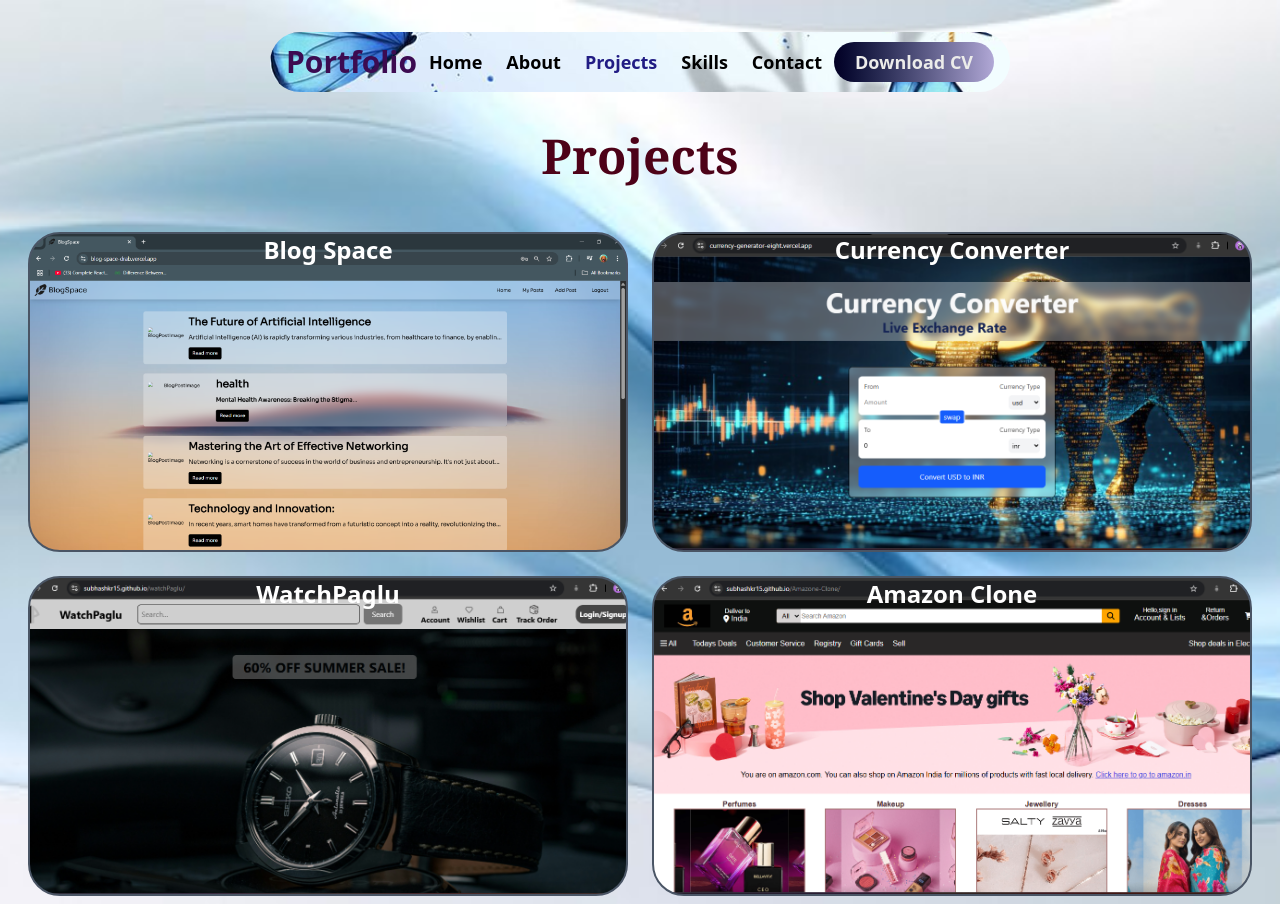
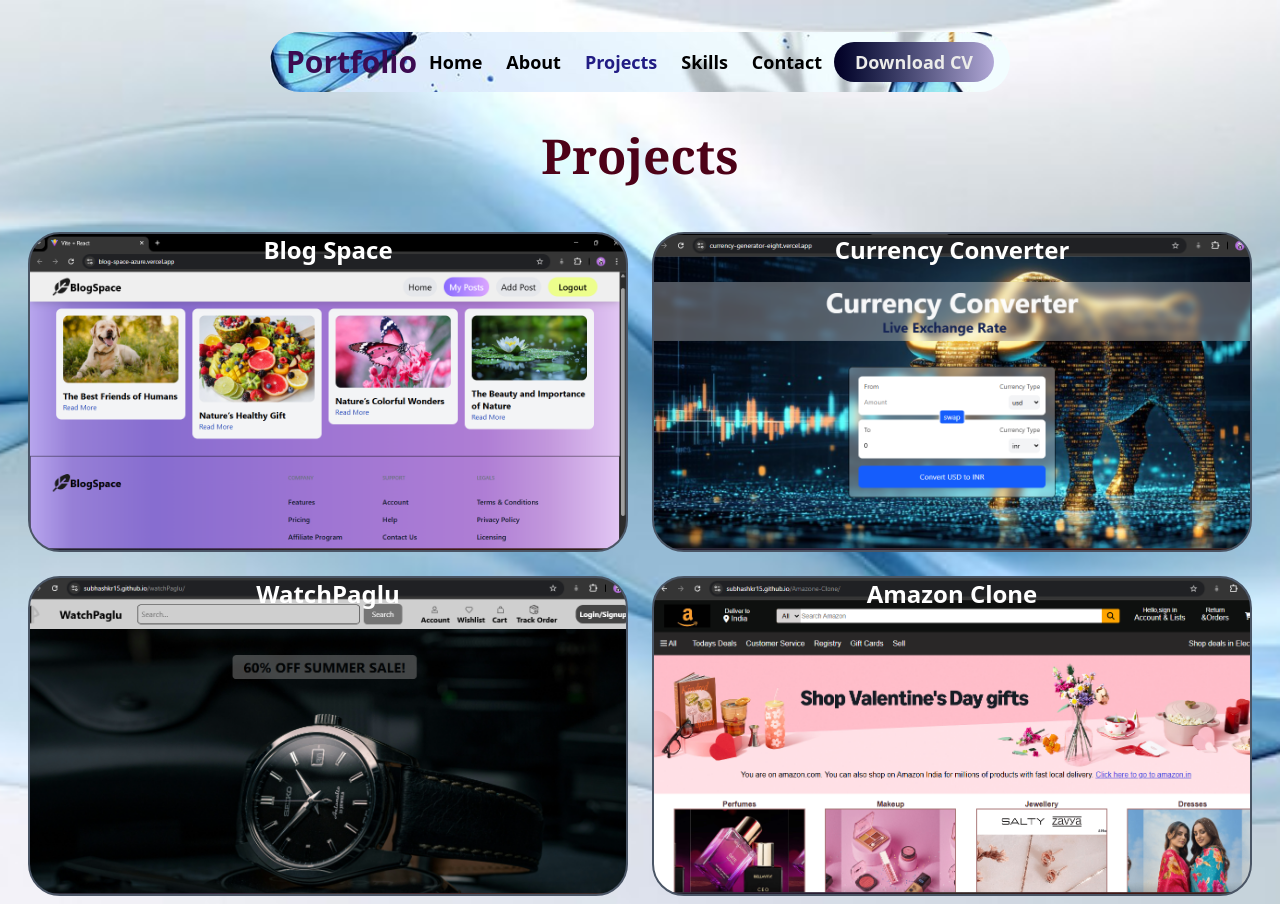
Before and after one commit to Subhashkr15/portfolio, a React (Vite) app: page /Projects in a window 1280 px wide. Built offline with nearby package versions, Linux system fonts and the light colour scheme.

Commit message:
BlogSpace link added

```diff
--- a/src/components/about/About.jsx
+++ b/src/components/about/About.jsx
@@ -28,7 +28,7 @@
           <button className="w-40 h-10 text-[18px] font-bold rounded-full text-[#ffffff]  mt-4 md:mt-8 md:mb-4 ml-2 cursor-pointer bg-gradient-to-r md:block hidden from-[#030124] to-[#b1a8d6]">
             More about me
           </button>
-          <Link to="https://drive.google.com/file/d/1icjzq_E9c8r8cklXQ1S77gOIoCVLsLm7/view?usp=sharing">
+          <Link to="https://drive.google.com/file/d/1vqSNISRLN1wv87Bii889lSzTHJSRoWjq/view?usp=sharing">
           <button className="w-40 h-10 text-[18px] font-bold rounded-full text-[#ffffff] md:hidden  mt-4 md:mt-10 mb-3 cursor-pointer bg-gradient-to-r from-[#030124] to-[#b1a8d6]">
             Download CV
           </button>
--- a/src/components/header/Header.jsx
+++ b/src/components/header/Header.jsx
@@ -33,7 +33,7 @@
             <li></li>
             </ul>
             </div>
-            <Link to="https://drive.google.com/file/d/1icjzq_E9c8r8cklXQ1S77gOIoCVLsLm7/view?usp=sharing">
+            <Link to="https://drive.google.com/file/d/1vqSNISRLN1wv87Bii889lSzTHJSRoWjq/view?usp=sharing">
             <div className='md:block hidden'>
                <p className="bg-gradient-to-r   from-[#030124] to-[#b1a8d6] md:w-40 w-15 md:text-lg text-[8px] focus:ring-3 focus:ring-violet-950    cursor-pointer
             rounded-full  flex justify-center  items-center hover:border-2 focus:outline-none md:h-10 h-6 text-[#ececea]">
--- a/src/components/projects/Projects.jsx
+++ b/src/components/projects/Projects.jsx
@@ -8,10 +8,11 @@
         <div className="flex flex-wrap justify-center items-center font-bold  font-serif text-5xl text-rose-950 mt-10">Projects</div>
         <div className='h-auto w-full flex flex-wrap text-white justify-center mt-5 md:mt-10'>
 
-
-            <div className="h-80 w-80 md:w-150 md:h-80 border-2 border-gray-600 md:mt-3 md:mb-4 mx-3 m-2 rounded-4xl bg-[url('/Images/blog-img.png')]  bg-cover" >
+            <Link to="https://blog-space-azure.vercel.app/">
+            <div className="h-80 w-80 md:w-150 md:h-80 border-2 border-gray-600 md:mt-3 md:mb-4 mx-3 m-2 rounded-4xl bg-[url('/Images/BlogSpace.png')]  bg-cover" >
               <p className='font-bold text-2xl flex justify-center '>Blog Space</p>
             </div>
+            </Link>
 
             <Link to="https://currency-generator-eight.vercel.app/">
             <div className="h-80 w-80 md:w-150 md:h-80  border-2 border-gray-600 md:mt-3 md:mb-4 m-2 md:mx-3 rounded-4xl  bg-[url('/Images/currency.png')] bg-cover bg-center" >
```
Also changed, not shown: public/Images/BlogSpace.png (added), public/Images/blog-img.png (deleted).
